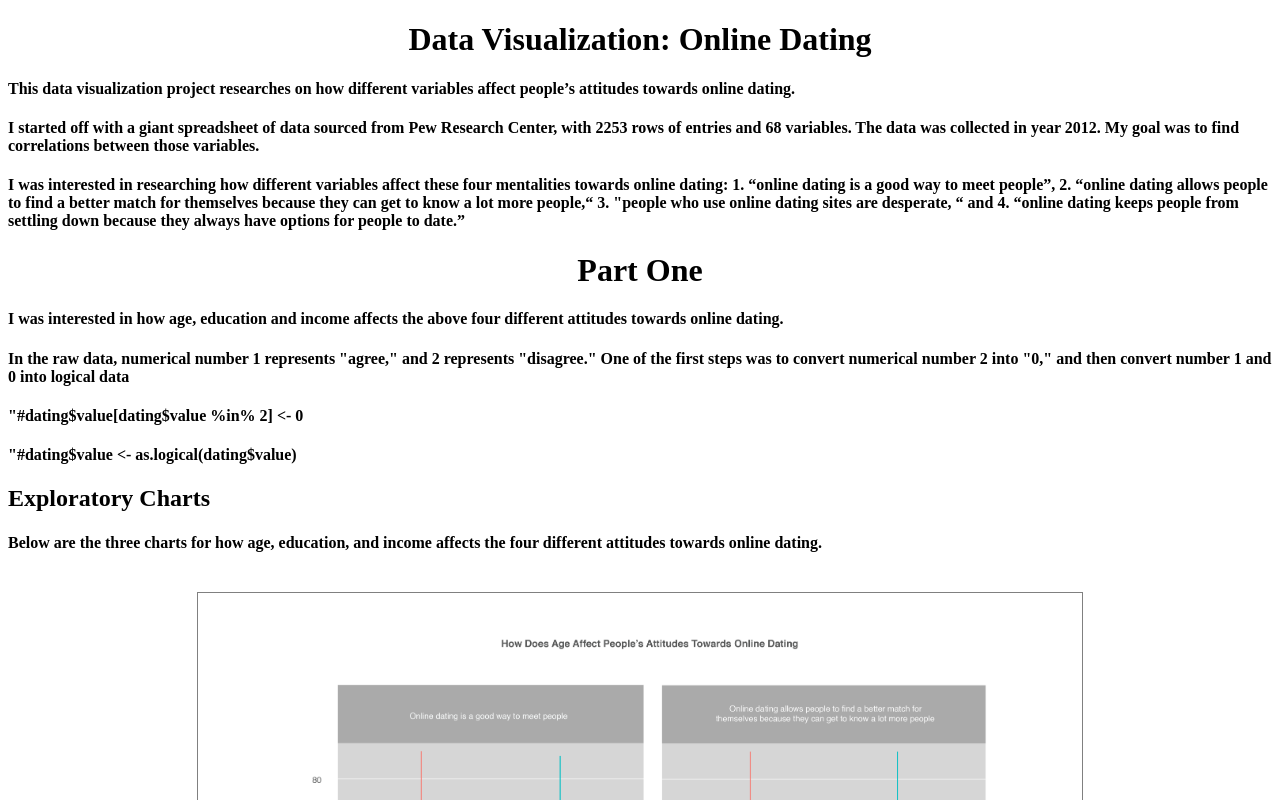
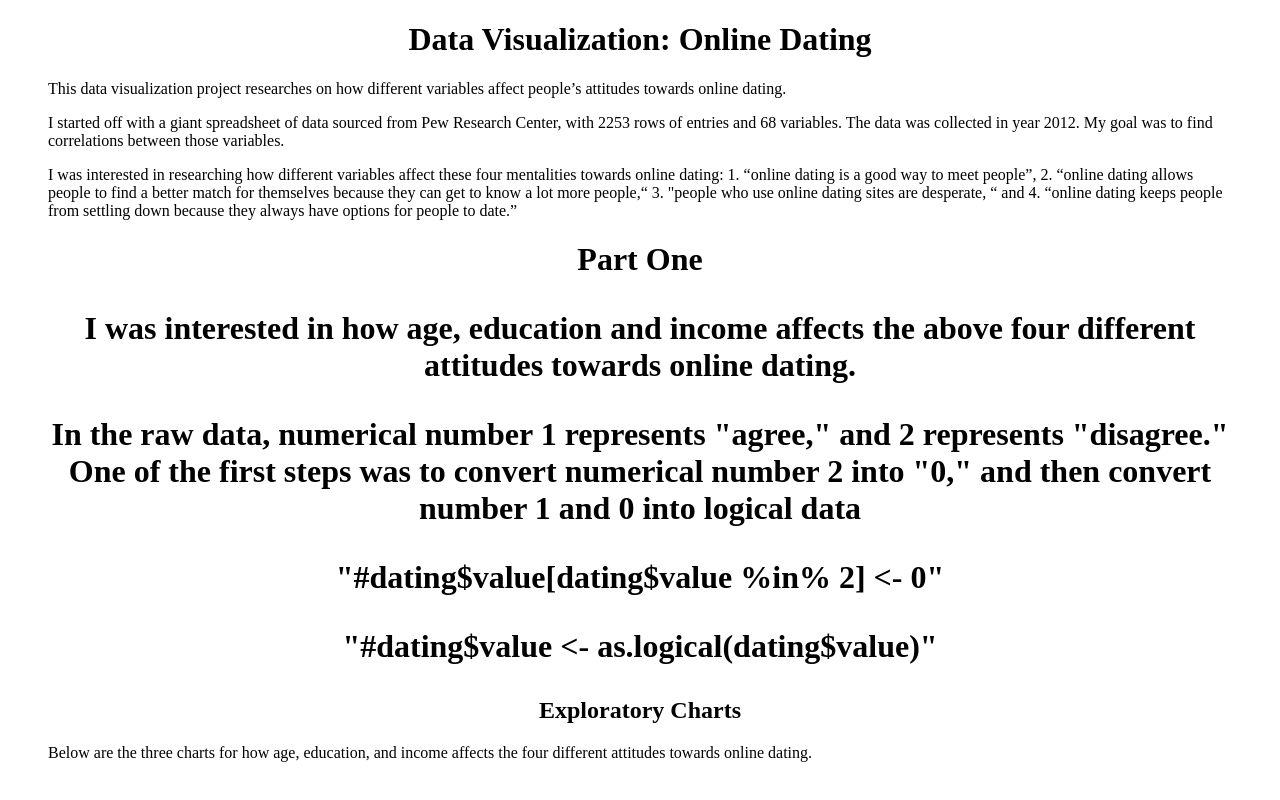
Before and after one commit to elianaxuefeng/elianaxuefeng.github.io, a plain HTML site: page index.html in a window 1280 px wide. Shown: the top 800 px of the page. Drawn offline with Linux system fonts and the light colour scheme.

Commit message:
add index file

```diff
--- a/index.html
+++ b/index.html
@@ -18,41 +18,41 @@
     <div>
           <h1> Data Visualization: Online Dating</h1>
 
-          <h4>This data visualization project researches on how different variables affect people’s attitudes towards online dating.</h4>
-          <h4>I started off with a giant spreadsheet of data sourced from Pew Research Center, with 2253 rows of entries and 68 variables. The data was collected in year 2012. My goal was to find correlations between those variables. </h4>
-          <h4> I was interested in researching how different variables affect these four mentalities towards online dating: 1. “online dating is a good way to meet people”, 2. “online dating allows people to find a better match for themselves because they can get to know a lot more people,“ 3. "people who use online dating sites are desperate, “ and 4. “online dating keeps people from settling down because they always have options for people to date.”</h4>
+          <p>This data visualization project researches on how different variables affect people’s attitudes towards online dating.</p>
+          <p>I started off with a giant spreadsheet of data sourced from Pew Research Center, with 2253 rows of entries and 68 variables. The data was collected in year 2012. My goal was to find correlations between those variables. </p>
+          <p> I was interested in researching how different variables affect these four mentalities towards online dating: 1. “online dating is a good way to meet people”, 2. “online dating allows people to find a better match for themselves because they can get to know a lot more people,“ 3. "people who use online dating sites are desperate, “ and 4. “online dating keeps people from settling down because they always have options for people to date.”</p>
     </div>
 
     <div>
           <h1> Part One <h1>
-          <h4> I was interested in how age, education and income affects the above four different attitudes towards online dating. </h4>
-          <h4> In the raw data, numerical number 1 represents "agree," and 2 represents "disagree." One of the first steps was to convert numerical number 2 into "0," and then convert number 1 and 0 into logical data</h4>
-          <h4> "#dating$value[dating$value %in% 2] <- 0 </h4>
-          <h4> "#dating$value <- as.logical(dating$value) </h4>
+          <p> I was interested in how age, education and income affects the above four different attitudes towards online dating. </p>
+          <p> In the raw data, numerical number 1 represents "agree," and 2 represents "disagree." One of the first steps was to convert numerical number 2 into "0," and then convert number 1 and 0 into logical data</p>
+          <p> "#dating$value[dating$value %in% 2] <- 0" </p>
+          <p> "#dating$value <- as.logical(dating$value)" </p>
 
           <h2> Exploratory Charts </h2>
-          <h4> Below are the three charts for how age, education, and income affects the four different attitudes towards online dating. </h4>
+          <p> Below are the three charts for how age, education, and income affects the four different attitudes towards online dating. </p>
           <img src="../images/datingAttitude-Age.png" alt="datingAttitude-Age" style="width: 70%; height: 70%"/>
           <img src="../images/datingAttitude-Education.png" alt="datingAttitude-Education" style="width: 70%; height: 70%"/>
           <img src="../images/datingAttitude-Income.png" alt="datingAttitude-Income" style="width: 70%; height: 70%"/>
 
           <h2> Final Charts</h2>
-          <h4> For the final polished chart, I got rid of the data for education because the effects of income and education tend to be similar to each other. I also got rid of the data for disagreeing with all those four attitudes towards online dating because the data for agreeing with those attitudes is far more interesting. Then I flipped the X and Y coordinates and consolidated the charts for age and  income. From the chart we can see that there is not much difference in age between people who view online dating positively and negatively. However, there is a clear evidence that people who have a more positive view towards online dating are on the higher end of the income spectrum. </h4>
+          <p> For the final polished chart, I got rid of the data for education because the effects of income and education tend to be similar to each other. I also got rid of the data for disagreeing with all those four attitudes towards online dating because the data for agreeing with those attitudes is far more interesting. Then I flipped the X and Y coordinates and consolidated the charts for age and  income. From the chart we can see that there is not much difference in age between people who view online dating positively and negatively. However, there is a clear evidence that people who have a more positive view towards online dating are on the higher end of the income spectrum. </p>
           <img src="../images/comboFinal1.png" alt="comboFinal1" style="width: 90%; height: 90%"/>
 
     </div>
 
     <div>
           <h1> Part Two <h1>
-          <h4> I was interested in investigating how the following factors affect the above attitudes towards online dating: whether the respondent has ever flirted online, whether the respondent has personally used online dating site,  and whether the respondent has personally known someone who has been in a long term committed relationship with another person whom he or she has met through online. </h4>
-          <h4> I chose to use geom_tile charts because it can clearly present the relationship between two variables by calculating the percentage. </h4>
+          <p> I was interested in investigating how the following factors affect the above attitudes towards online dating: whether the respondent has ever flirted online, whether the respondent has personally used online dating site,  and whether the respondent has personally known someone who has been in a long term committed relationship with another person whom he or she has met through online. </p>
+          <p> I chose to use geom_tile charts because it can clearly present the relationship between two variables by calculating the percentage. </p>
 
           <h2> Exploratory Charts </h2>
           <img src="../images/beahvior_attitude-Flirt.png" alt="beahvior_attitude-Flirt" style="width: 50%; height: 50%"/>
           <img src="../images/beahvior_attitude-knowSomeone.png" alt="beahvior_attitude-knowSomeone" style="width: 50%; height: 50%"/> <img src="../images/beahvior_attitude-onlineDating.png" alt="beahvior_attitude-onlineDating" style="width: 50%; height: 50%"/>
 
           <h2> Final Charts </h2>
-          <h4> For the final polished chart, I picked two small charts from above that seem the most interesting. So the final presents the relationship between the behavior of having tried online dating and the mentality towards online dating. To my surprise and the contrary to the common criticism of online dating that it prevents people from setting down because of the abundant choices, for those who have personally tried online dating, only 3% agrees with the common criticism of online dating. Another surprising result is that the majority of the people who have personally never tried online dating disagrees that people who use online dating sites are desperate. This result shows a generally positive view towards online dating among the public, which clearly has changed significantly from the public view towards online dating in the past. <h4>
+          <p> For the final polished chart, I picked two small charts from above that seem the most interesting. So the final presents the relationship between the behavior of having tried online dating and the mentality towards online dating. To my surprise and the contrary to the common criticism of online dating that it prevents people from setting down because of the abundant choices, for those who have personally tried online dating, only 3% agrees with the common criticism of online dating. Another surprising result is that the majority of the people who have personally never tried online dating disagrees that people who use online dating sites are desperate. This result shows a generally positive view towards online dating among the public, which clearly has changed significantly from the public view towards online dating in the past. </p>
           <img src="../images/comboFinal2.png" alt="comboFinal2" style="width: 60%; height: 60%"/>
 
     </div>
--- a/style.css
+++ b/style.css
@@ -6,6 +6,11 @@ img{
    	margin-bottom:40px; /*to have the space under the image*/
 }
 
-h1{
+h1,h2{
 	text-align: center;
 }
+
+p{
+	padding-left: 40px;
+	padding-right: 40px;
+}
```
